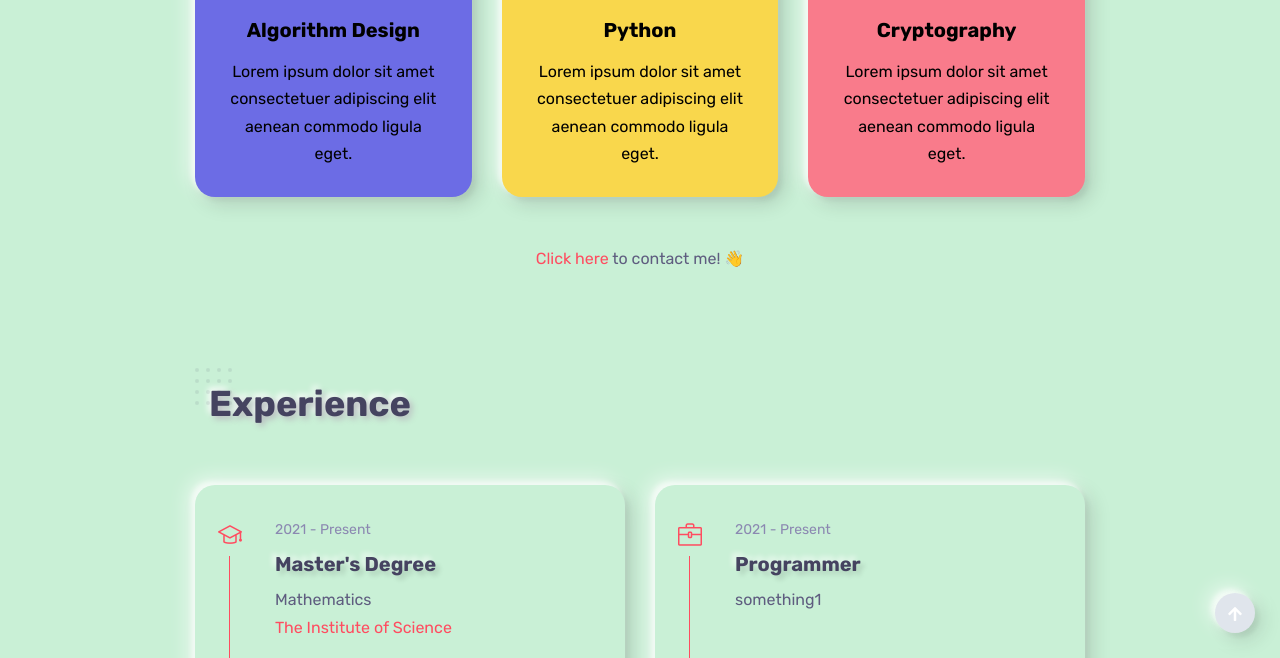
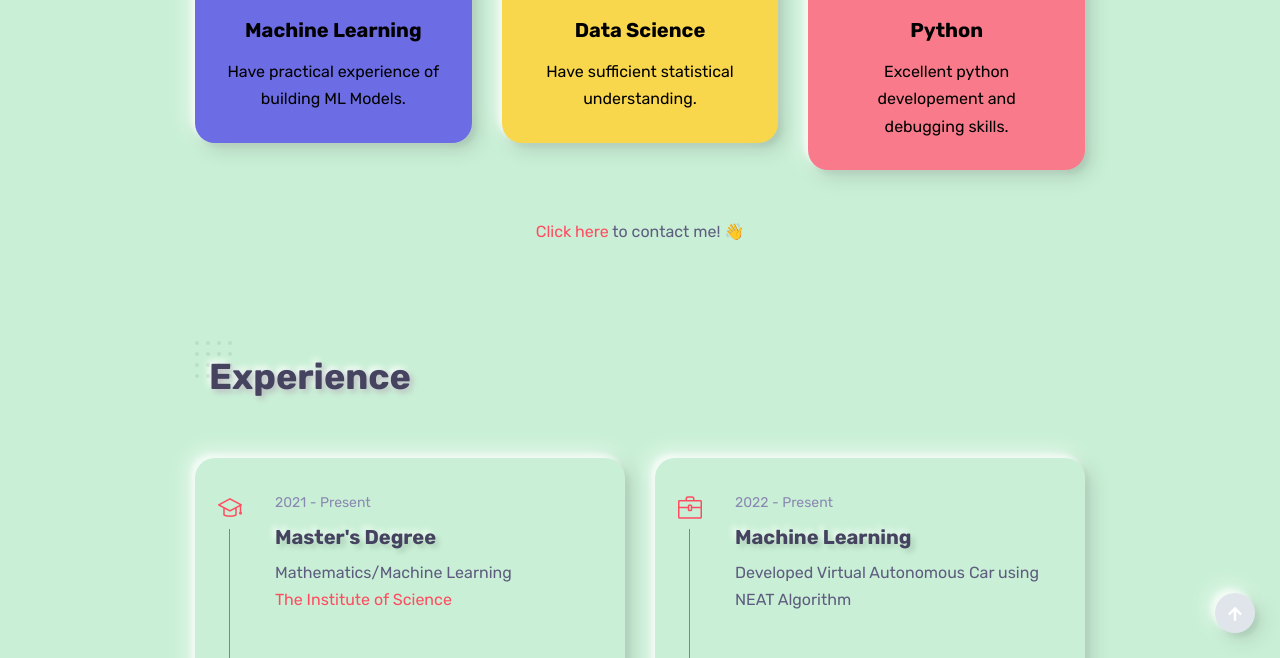
Before and after one commit to primepatel/primepatel.github.io, a Jekyll site: the page built from index.markdown, in a window 1280 px wide and 900 px high, scrolled down 1618 px, cut to the strip 242-900 px from the top of the window. Built offline with Jekyll 4.4.1, drawn with Linux system fonts in a browser that asks for light colours; some of the changed text lies outside the part shown.

Commit message:
sections updated

```diff
--- a/_data/homesection.yml
+++ b/_data/homesection.yml
@@ -1,10 +1,10 @@
 whoami:
 - Future ML Engineer,
-- Part-time Programmer,
-- Passionate Cryptographer,
+- Passionate Programmer,
+- Part-time Cryptographer,
 - Occasional Magician
 
-avatar: assets/images/avatar-1.svg
+avatar: assets/images/avatar.png
 
 socialsites:
   - position: 1
--- a/_data/section2.yml
+++ b/_data/section2.yml
@@ -1,26 +1,26 @@
 skills:
   - time_delay: 0
     tile_color: 6C6CE5
-    title: Algorithm Design
+    title: Machine Learning
     title_color: "000000"
     img: assets/images/service-1.svg
-    text: Lorem ipsum dolor sit amet consectetuer adipiscing elit aenean commodo ligula eget.
+    text: Have practical experience of building ML Models.
     text_color: "000000"
 
   - time_delay: 0.2
     tile_color: F9D74C
-    title: Python
+    title: Data Science
     title_color: "000000"
     img: assets/images/service-2.svg
-    text: Lorem ipsum dolor sit amet consectetuer adipiscing elit aenean commodo ligula eget.
+    text: Have sufficient statistical understanding.
     text_color: "000000"
 
   - time_delay: 0.4
     tile_color: F97B8B
-    title: Cryptography
+    title: Python
     title_color: "000000"
     img: assets/images/service-3.svg
-    text: Lorem ipsum dolor sit amet consectetuer adipiscing elit aenean commodo ligula eget.
+    text: Excellent python developement and debugging skills.
     text_color: "000000"
 
 btn:
--- a/_data/section3.yml
+++ b/_data/section3.yml
@@ -2,7 +2,7 @@ Education:
   - time_delay: 0
     period: 2021 - Present
     title: Master's Degree
-    subject: Mathematics
+    subject: Mathematics/Machine Learning
     college: The Institute of Science
     link: https://iscm.ac.in/
 
@@ -16,23 +16,23 @@ Education:
   - time_delay: 0.4
     period: 2016 - 2018
     title: Junior College
-    subject: HSc Science
+    subject: Mathematics/Sciences
     college: BES's Menon College
     link: https://www.menoncollege.edu.in/
 
 
 Work:
   - time_delay: 0
-    period: 2021 - Present
-    title: Programmer
-    text: something1
+    period: 2022 - Present
+    title: Machine Learning
+    text: Developed Virtual Autonomous Car using NEAT Algorithm
 
   - time_delay: 0.2
-    period: 2018 - 2021
-    title: Bachelore's Degree
-    text: something2
+    period: 2021 - 2022
+    title: Data Science
+    text: Data Analysis, Data Visualization using Python Model Building
 
   - time_delay: 0.4
-    period: 2016 - 2018
-    title: Junior College
-    text: something3
+    period: 2019 - 2021
+    title: Python Programming
+    text: Created Games, Utilities, Scripting and Automation
--- a/_data/section5.yml
+++ b/_data/section5.yml
@@ -1,4 +1,3 @@
-
 Reviews:
   - name: Sham Mitna
     img: assets/images/avatar-3.svg
```
Also changed, not shown: _data/section1.yml (+5 -5 lines), _data/section4.yml (+30 -14 lines).
